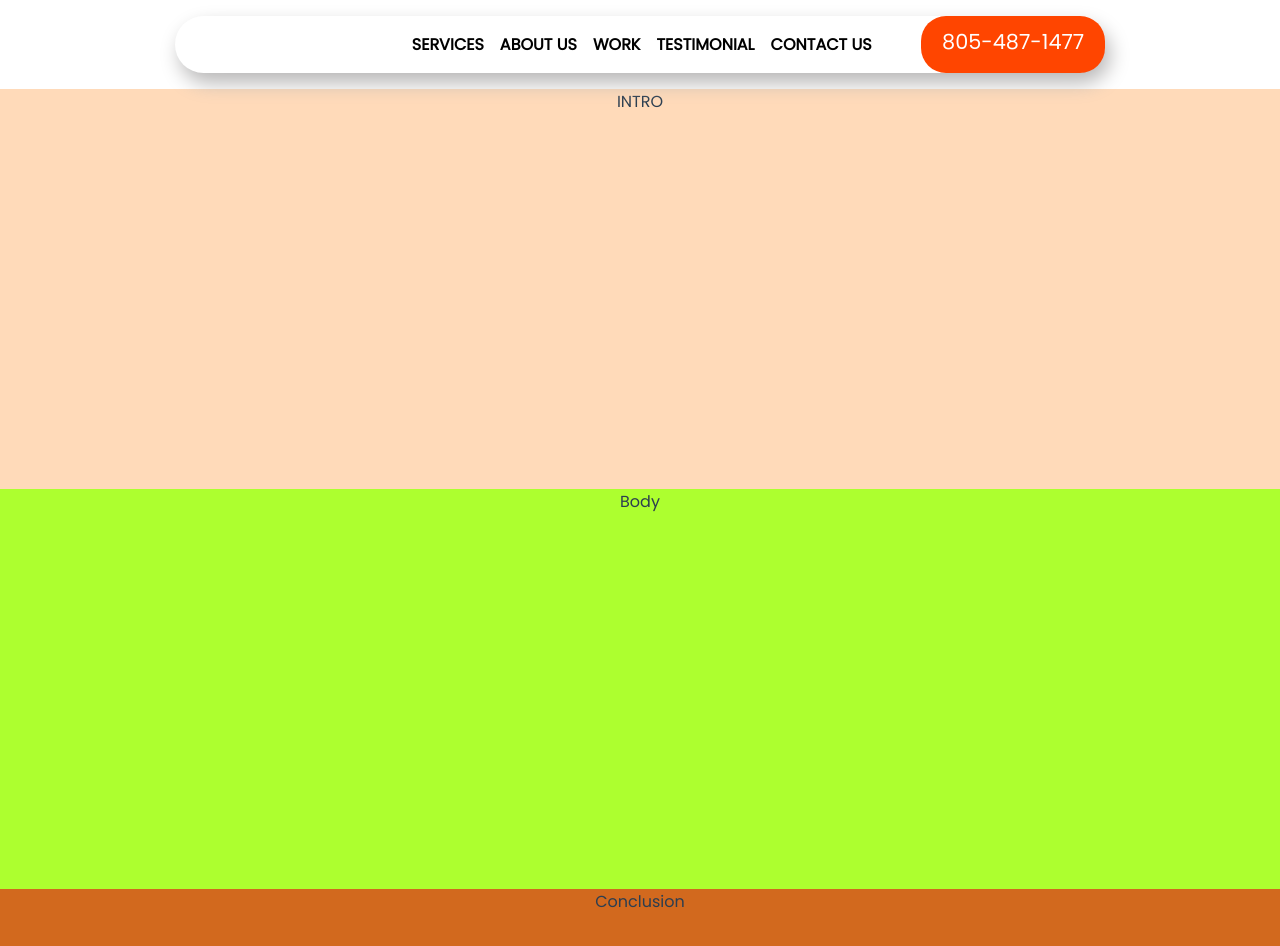
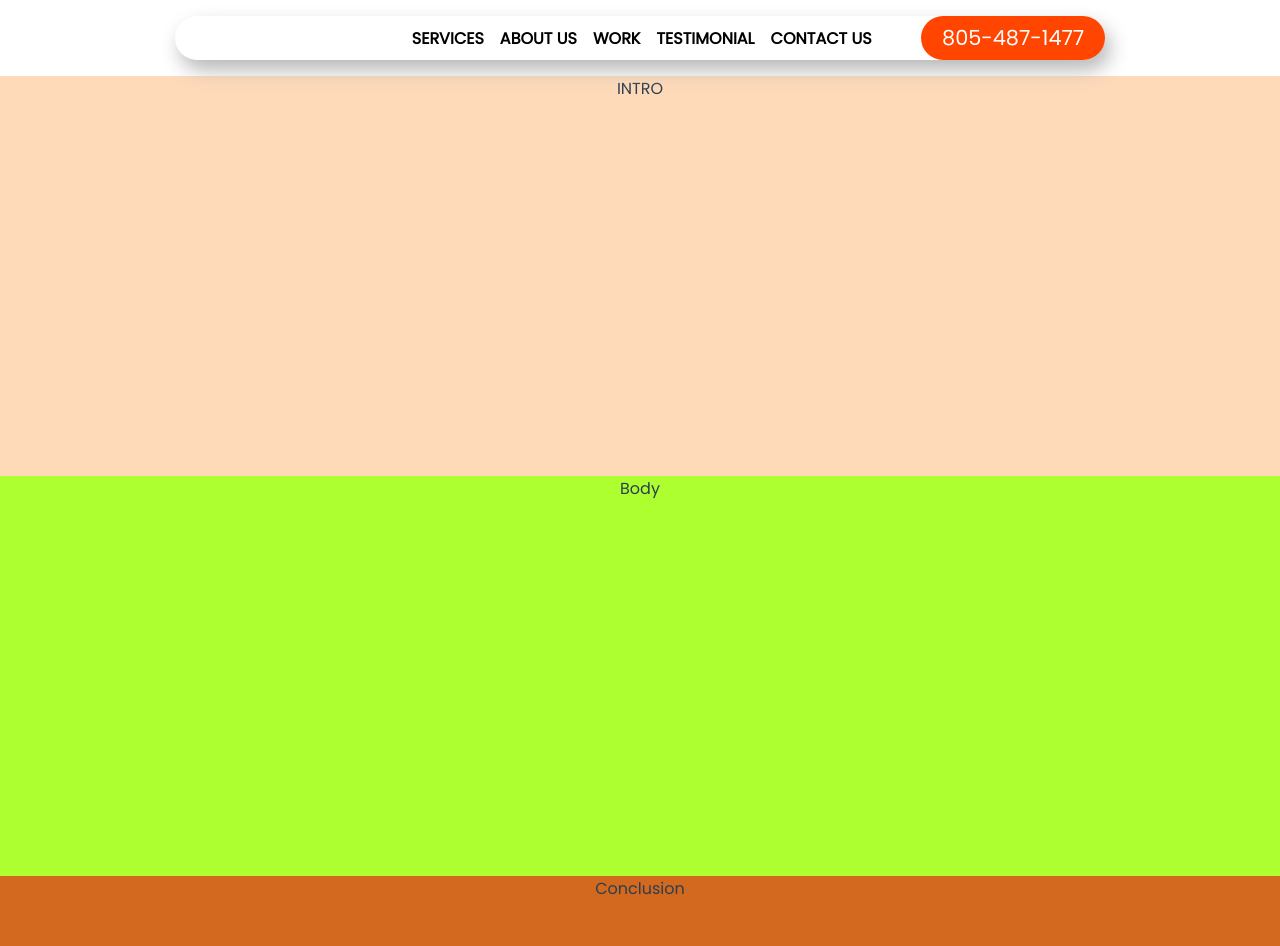
Before and after one commit to GavPierce/FirePro, a Vue app: page / in a window 1280 px wide. Shown: the top 946 px of the page. Built offline with nearby package versions, Linux system fonts and the light colour scheme.

Commit message:
feat resize the font conteiner on mobile nav

```diff
--- a/src/components/MobileMenu.vue
+++ b/src/components/MobileMenu.vue
@@ -122,4 +122,9 @@ export default {
     display: none;
   }
 }
+.hamburger{
+  cursor: pointer;
+}
+
+
 </style>
--- a/src/components/NavMenu.vue
+++ b/src/components/NavMenu.vue
@@ -37,13 +37,19 @@ export default {};
   .Navmenu {
     display: none;
   }
+  }
+@media screen and (max-width: 1070px) {
+  .Navmenu .phone {
+   padding-top: .75em   ;
+   font-size: 0.9em;
+  }
 }
 .icon {
   display: inline-block;
   cursor: pointer;
 }
 .item {
-  padding: 1em 0.5em;
+  padding: 0.6em 0.5em;
   font-weight: 600;
 }
 .phone {
@@ -51,7 +57,7 @@ export default {};
   color: white;
   font-size: 1.3em;
   border-radius: 25px;
-  padding: 0.5em 1em;
+  padding: 0.3em 1em 0 1em;
   margin-left: 2em;
 }
 a {
```
